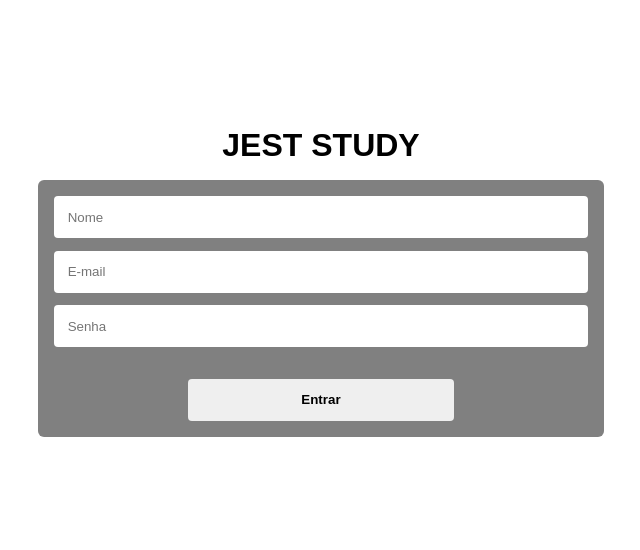
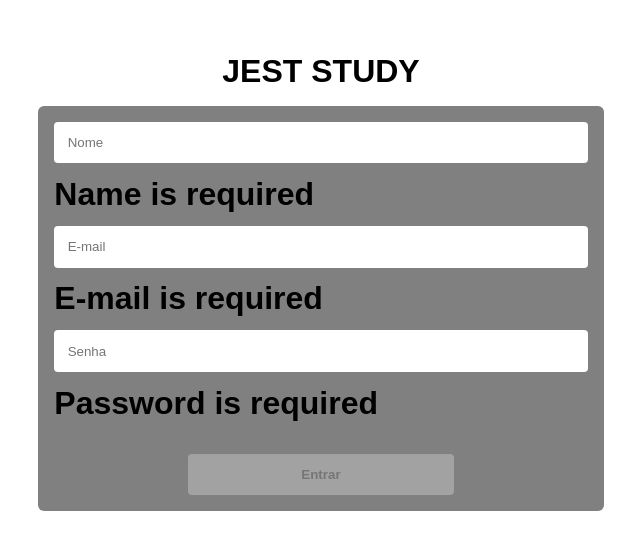
Before and after one commit to Lucky-ta/Jest_study_with_Nextjs, a Next.js app: page / in a window 1280 px wide. Shown: the part 118-668 px from the top of the page, without its empty margins (319-959 px from the left). Built offline with nearby package versions, Linux system fonts and the light colour scheme.

Commit message:
Create warningValidation component

```diff
--- /dev/null
+++ b/babel.config.js
@@ -0,0 +1,4 @@
+module.exports = {
+    presets: ['next/babel'],
+    plugins: [['styled-components', { ssr: true }]],
+};
--- a/src/components/form/Form.jsx
+++ b/src/components/form/Form.jsx
@@ -1,19 +1,70 @@
-import React from "react";
-import * as FormComponents from './index'
-import * as InputComponents from '../Inputs/index'
-import * as ButtonComponents from '../buttons/index'
+import React, { useState } from "react";
+import * as FormComponents from "./index";
+import * as InputComponents from "../Inputs/index";
+import * as ButtonComponents from "../buttons/index";
+import WarningValidation from "../warningValidation/warningValidation";
 
 function Form() {
-    return(
-        <FormComponents.FormContainer>
-            <FormComponents.FormInputsContainer>
-                <InputComponents.BasicInput type="text" placeholder="Nome" />
-                <InputComponents.BasicInput type="text" placeholder="E-mail"/>
-                <InputComponents.BasicInput type="text" placeholder="Senha"/>
-            </FormComponents.FormInputsContainer>
-            <ButtonComponents.BasicButton>Entrar</ButtonComponents.BasicButton>
-        </FormComponents.FormContainer>
-    )
+  const [formInputs, setFormInputs] = useState([]);
+
+  const handleFormInputValues = ({ target }) => {
+    setFormInputs({
+        ...formInputs,
+        [target.id]: target.value
+    })
+
+    console.log(formInputs)
+
+  };
+
+  const isButtonActive = () => {
+    if (!formInputs.name) return true;
+    if (!formInputs.email) return true;
+    if (!formInputs.password) return true;
+    return false
+  };
+
+  const handleButton = () => {
+    console.log('Enviado!');
+  }
+
+  return (
+    <FormComponents.FormContainer>
+      <FormComponents.FormInputsContainer>
+        <InputComponents.BasicInput
+          onChange={(e) => handleFormInputValues(e)}
+          type="text"
+          id="name"
+          placeholder="Nome"
+        />
+        { !formInputs.name && <WarningValidation fieldName="Name"/>}
+
+        <InputComponents.BasicInput
+          onChange={(e) => handleFormInputValues(e)}
+          type="text"
+          id="email"
+          placeholder="E-mail"
+        />
+        { !formInputs.email && <WarningValidation fieldName="E-mail"/>}
+
+        <InputComponents.BasicInput
+          onChange={(e) => handleFormInputValues(e)}
+          type="text"
+          id="password"
+          placeholder="Senha"
+        />
+        { !formInputs.password && <WarningValidation fieldName="Password"/>}
+
+      </FormComponents.FormInputsContainer>
+      <ButtonComponents.BasicButton
+        type="button"
+        disabled={isButtonActive()}
+        onClick={handleButton}
+      >
+        Entrar
+      </ButtonComponents.BasicButton>
+    </FormComponents.FormContainer>
+  );
 }
 
 export default Form;
--- /dev/null
+++ b/src/components/warningValidation/warningValidation.jsx
@@ -0,0 +1,7 @@
+import React from "react";
+
+function WarningValidation({ fieldName }) {
+    return <h1>{`${fieldName} is required`}</h1>
+};
+
+export default WarningValidation;
```
